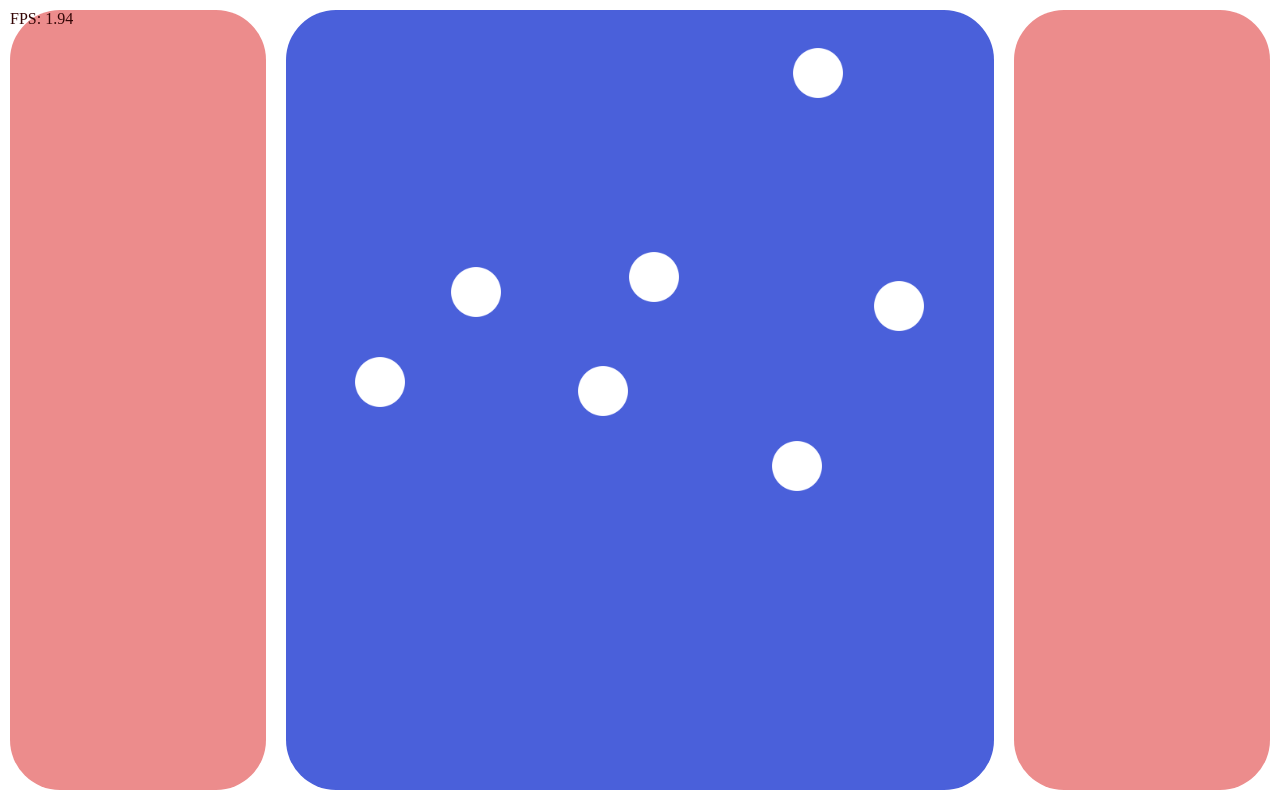
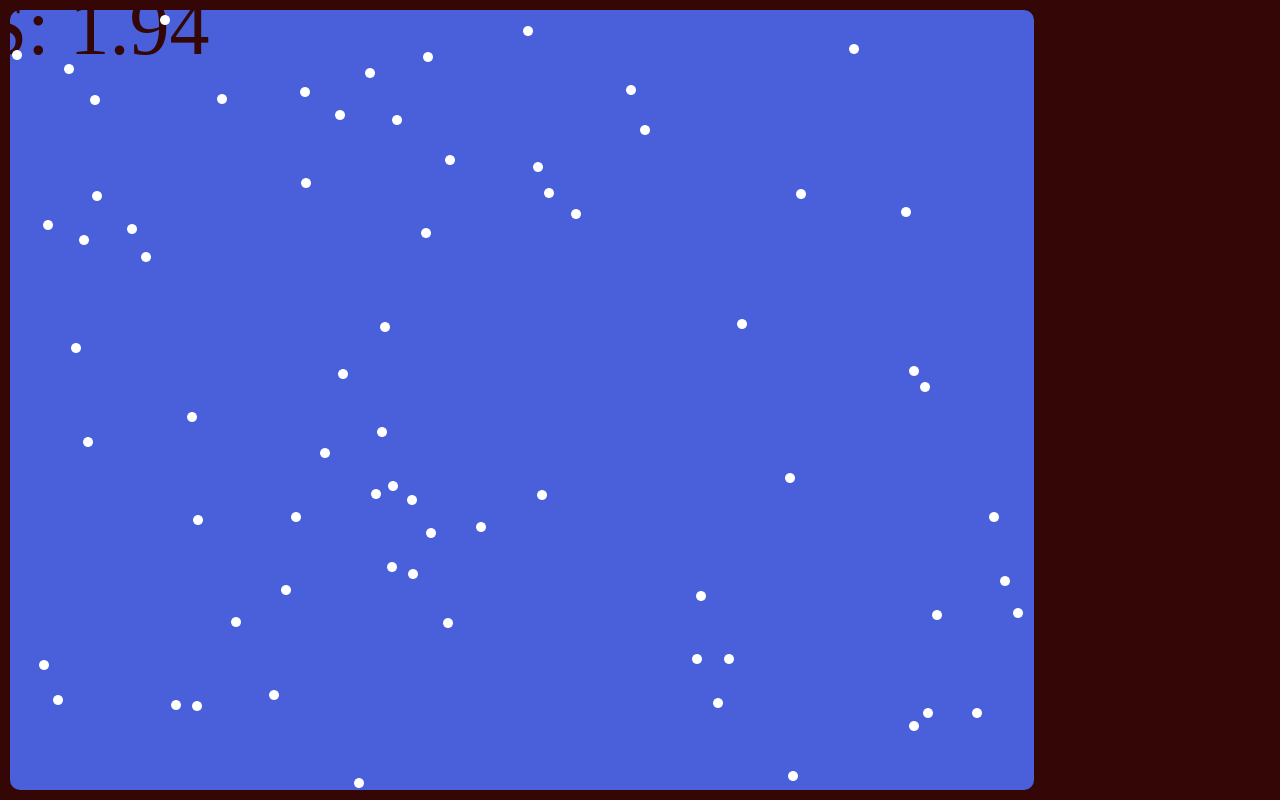
Before and after one commit to unicodeee/particle-collision-simulation, a website built with Vite: page index.html in a window 1280 px wide. Built offline with nearby package versions, Linux system fonts and the light colour scheme.

Commit message:
trap all of the particle in the block

```diff
--- a/index.html
+++ b/index.html
@@ -9,11 +9,13 @@
 <body>
 
     <div class="grid-container">
-      <div id="left-section" class="side-section"></div>
+<!--      <div id="left-section" class="side-section"></div>-->
       <div id="center-section" class="full-width">
-<!--        <img id="circle1" src="/public/circle.png" alt="Circle" class="circle">-->
+<!--          <p>asdsdasd</p>-->
+
+          <div id="fps-display"></div>
       </div>
-      <div id="right-section" class="side-section"></div>
+<!--      <div id="right-section" class="side-section"></div>-->
     </div>
 
 
@@ -25,43 +27,3 @@
 <!--    <script src="/src/index.ts" type="module"></script>-->
 </body>
 </html>
-
-
-
-<!--<!DOCTYPE html>-->
-<!--<html lang="en">-->
-<!--  <head>-->
-<!--    <meta charset="UTF-8" />-->
-<!--    <meta name="viewport" content="width=device-width, initial-scale=1.0" />-->
-<!--    <title>Particle Animation</title>-->
-<!--    <link rel="stylesheet" href="/src/style.css" />-->
-<!--    <style>-->
-<!--      body {-->
-<!--        margin: 0;-->
-<!--        overflow: hidden; /* Prevent scrollbars */-->
-<!--        background-color: black;-->
-<!--      }-->
-<!--    </style>-->
-<!--  </head>-->
-<!--  <body>-->
-
-<!--    <div class="grid-container">-->
-<!--      <div id="left-section" class="side-section"></div>-->
-<!--      <div id="center-section" class="full-width"></div>-->
-<!--      <div id="right-section" class="side-section"></div>-->
-<!--    </div>-->
-<!--    <script src="/src/grid.ts"></script>-->
-
-
-
-<!--&lt;!&ndash;    <canvas id="life" width="1000" height="1000"></canvas>&ndash;&gt;-->
-
-<!--&lt;!&ndash;    <script src="/src/life.ts"></script>&ndash;&gt;-->
-
-
-
-
-<!--  </body>-->
-
-
-<!--</html>-->
--- a/src/FPS.ts
+++ b/src/FPS.ts
@@ -1,4 +1,4 @@
-export function showFPS(fpsDisplay: HTMLDivElement, frameCount: number, lastTime: number) {
+export function showFPS(fpsDisplay: HTMLElement, frameCount: number, lastTime: number) {
     const currentTime = performance.now();
     const deltaTime = currentTime - lastTime;
     const fps = 1000 / deltaTime;
--- a/src/particles/Circle.ts
+++ b/src/particles/Circle.ts
@@ -13,11 +13,11 @@ export class Circle {
         this.element.className = 'circle';
 
         this.centerSectionRect = centerSectionRect;
-        this.x = Math.random() * (centerSectionRect.width - 100); // Random initial x-coordinate within centerSection width
-        this.y = Math.random() * (centerSectionRect.height - 100); // Random initial y-coordinate within centerSection height
+        this.x = centerSectionRect.left + Math.random() * (centerSectionRect.width - 100); // Random initial x-coordinate within centerSection width
+        this.y = centerSectionRect.top + Math.random() * (centerSectionRect.bottom - 100); // Random initial y-coordinate within centerSection height
 
-        this.speedX = Math.random() * 2 - 1; // Random speed in x-direction
-        this.speedY = Math.random() * 2 - 1; // Random speed in y-direction
+        this.speedX = 3* Math.random() * 2 - 1; // Random speed in x-direction
+        this.speedY = 3*Math.random() * 2 - 1; // Random speed in y-direction
 
         this.element.style.position = 'absolute';
         this.updatePosition(); // Update initial position
@@ -32,14 +32,38 @@ export class Circle {
         this.x += this.speedX;
         this.y += this.speedY;
 
-        // If circle hits the boundary, reverse its direction
-        if (this.x < 0 || this.x > this.centerSectionRect.width - 100) {
-            this.speedX = -this.speedX;
+        // Calculate the boundaries considering the size of the circle
+        const maxX = this.centerSectionRect.width - this.element.offsetWidth;
+        const maxY = this.centerSectionRect.height - this.element.offsetHeight;
+
+        // Check if the circle exceeds the boundaries and adjust its position accordingly
+        if (this.x < 0 || this.x > maxX) {
+            this.x = Math.min(Math.max(this.x, 0), maxX); // Ensure x stays within [0, maxX]
+            this.speedX = -this.speedX; // Reverse direction
         }
-        if (this.y < 0 || this.y > this.centerSectionRect.height - 100) {
-            this.speedY = -this.speedY;
+        if (this.y < 0 || this.y > maxY) {
+            this.y = Math.min(Math.max(this.y, 0), maxY); // Ensure y stays within [0, maxY]
+            this.speedY = -this.speedY; // Reverse direction
         }
 
         this.updatePosition(); // Update circle's position
     }
+
+    // move() {
+    //     this.x += this.speedX;
+    //     this.y += this.speedY;
+    //
+    //     // If circle hits the boundary, reverse its direction
+    //     if (this.x < 0 || this.x > this.centerSectionRect.right - 100) {
+    //         console.log("right: ", this.centerSectionRect.right )
+    //
+    //         this.speedX = -this.speedX;
+    //     }
+    //     if (this.y < 0 || this.y > this.centerSectionRect.bottom) {
+    //         this.speedY = -this.speedY;
+    //     }
+    //
+    //     this.updatePosition(); // Update circle's position
+    // }
+
 }
--- a/src/run.ts
+++ b/src/run.ts
@@ -4,21 +4,23 @@ import { showFPS } from './FPS.ts';
 window.addEventListener('DOMContentLoaded', () => {
     const centerSection = document.getElementById('center-section')!;
     const centerSectionRect = centerSection.getBoundingClientRect(); // Get dimensions of centerSection
+    // const leftSection = document.getElementById('left-section')!;
+    //
+    // centerSectionRect.
+
+
+    console.log("centerSectionRect: ", centerSectionRect )
     let lastTime = performance.now();
     let frameCount = 0;
-    let fpsDisplay = document.createElement('div');
 
 
-    fpsDisplay.style.position = 'absolute';
-    fpsDisplay.style.top = '10px';
-    fpsDisplay.style.left = '10px';
-    fpsDisplay.style.color = '#340606';
-    centerSection.appendChild(fpsDisplay);
+    const fpsDisplay = document.getElementById('fps-display')!;
+
 
     const circles: Circle[] = [];
 
     function generateRandomCircles() {
-        const numCircles = Math.floor(Math.random() * 10) + 1; // Generate random number of circles (1 to 10)
+        const numCircles = Math.floor(Math.random() * 100) + 1; // Generate random number of circles (1 to 10)
 
         for (let i = 0; i < numCircles; i++) {
             circles.push(new Circle(centerSectionRect));
@@ -29,11 +31,14 @@ window.addEventListener('DOMContentLoaded', () => {
     function moveCircles() {
         ({ frameCount, lastTime } = showFPS(fpsDisplay, frameCount, lastTime));
         for (const circle of circles) {
+
+            const centerSection = document.getElementById('center-section')!;
+            const centerSectionRect = centerSection.getBoundingClientRect();
+            circle.centerSectionRect = centerSectionRect;
             circle.move(); // Move each circle
         }
         requestAnimationFrame(moveCircles); // Request next animation frame
     }
-
     generateRandomCircles(); // Generate initial circles
     moveCircles(); // Start moving circles
 });
--- a/src/style.css
+++ b/src/style.css
@@ -4,6 +4,7 @@ body, html {
   margin: 0;
   padding: 0;
   height: 100%;
+  background: #340606;
 }
 
 .grid-container {
@@ -12,33 +13,39 @@ body, html {
 }
 
 .full-width {
-  flex-grow: 1;
-  flex: 1 1 80%;
+  /*flex-grow: ;*/
+  flex: 0 0 80%;
   background-color: #4a60da;
-  border-radius: 50px;
+  border-radius: 10px;
   margin: 10px;
+  display: flex;
 }
 
 .side-section {
   flex: 1 0 20%;
   background-color: #ec8c8c;
-  border-radius: 50px;
+  border-radius: 10px;
   margin: 10px;
 }
 
 .circle {
-  /*position: absolute;*/
-  /*width: 20px;*/
-  /*height: 20px;*/
-  /*border-radius: 50%;*/
-  /*background-color: red;*/
-
   position: absolute;
-  width: 50px; /* Adjust size as needed */
-  height: 50px; /* Adjust size as needed */
+  width: 10px; /* Adjust size as needed */
+  height: 10px; /* Adjust size as needed */
 }
 
 
+#fps-display {
+  position: absolute;
+  top: 0;
+  left: 0;
+  padding: 20px;
+  display: flex;
+  justify-content: center;
+  align-items: center;
+  color: #340606;
+  transform: scale(5);
+}
 
 
 
@@ -47,22 +54,3 @@ body, html {
     flex-basis: auto;
   }
 }
-
-
-/* Animation for moving circle */
-@keyframes moveCircle {
-  0%, 100% {
-    top: 0;
-  }
-  50% {
-    top: calc(100% - 50px); /* Adjust height as needed */
-  }
-}
-
-/* Styles for the moving circle image */
-#moving-circle {
-  position: absolute;
-  width: 50px; /* Adjust size as needed */
-  height: 50px; /* Adjust size as needed */
-  animation: moveCircle 4s ease-in-out infinite; /* Adjust animation duration as needed */
-}
```
